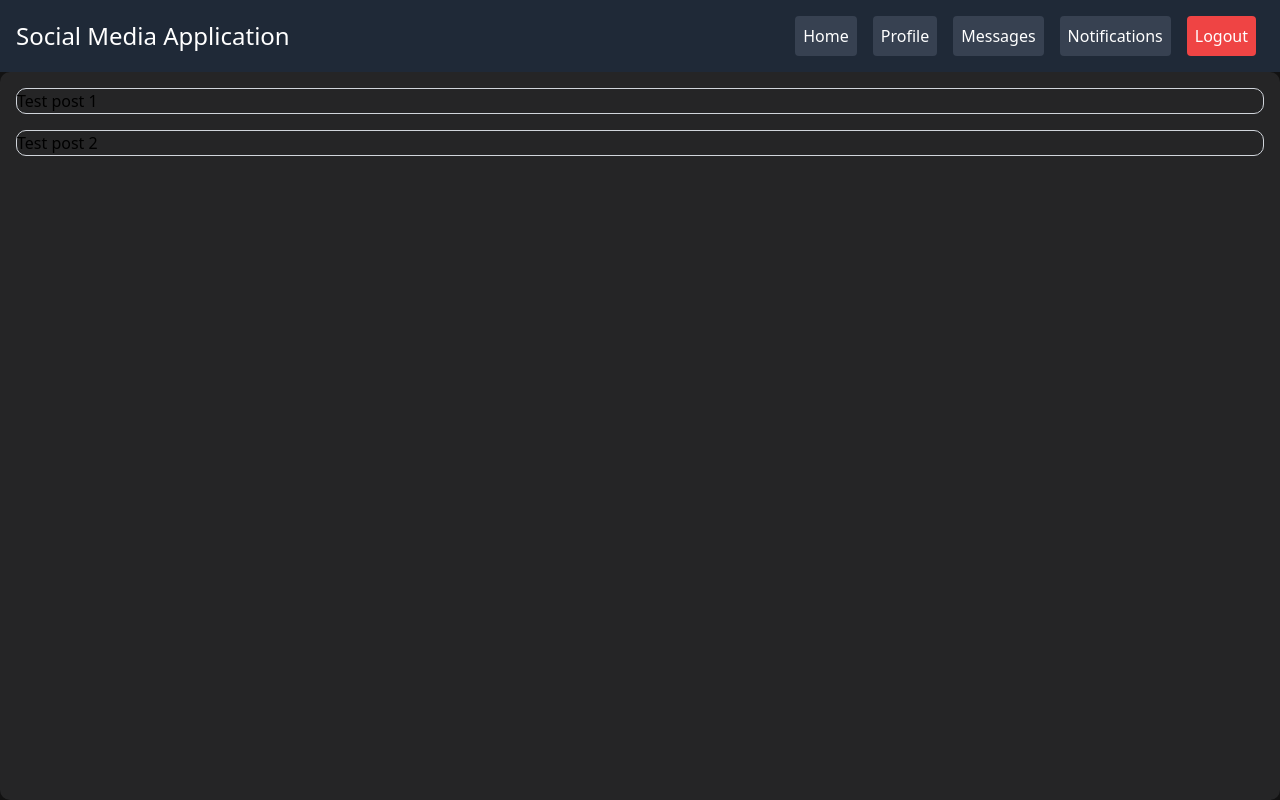
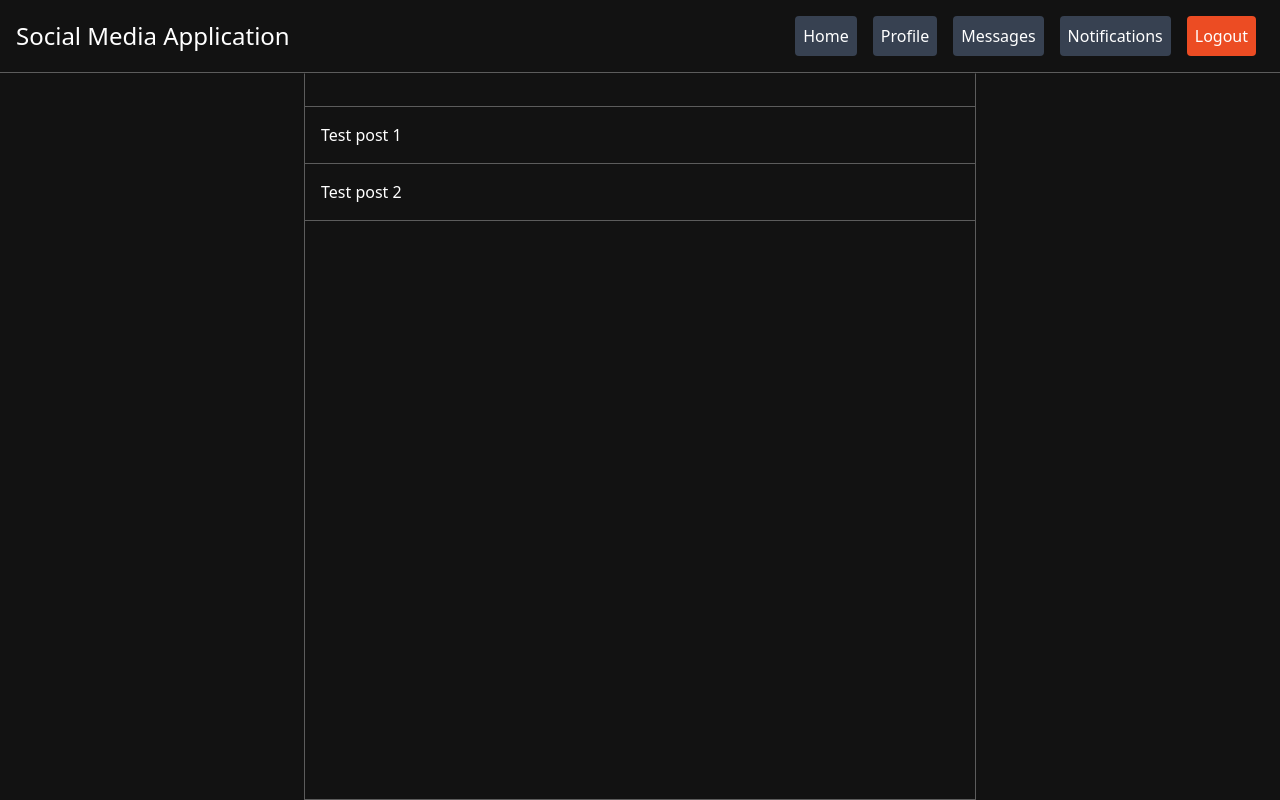
Before and after one commit to SocialMediaPlatform/social-media-platform-frontend, a React (Create React App) app: page /home in a window 1280 px wide. Built offline with nearby package versions, Linux system fonts and the light colour scheme.

Commit message:
IMPLEMENT: Added some css styles for Home Page

```diff
--- a/src/HomePage/HomePage.js
+++ b/src/HomePage/HomePage.js
@@ -6,7 +6,7 @@ const HomePage = () => {
     return (
         <div className='flex flex-col min-h-screen'>
             <Header />
-            <div className='bg-backgroundGrey flex flex-1'>
+            <div className='bg-backgroundGrey flex flex-1 justify-center items-stretch'>
                 <MainFeed />
             </div>
         </div>
--- a/src/HomePage/components/Header.js
+++ b/src/HomePage/components/Header.js
@@ -15,7 +15,7 @@ const Header = () => {
         }
     }
     return (
-        <header className="bg-gray-800 text-white p-4 flex justify-between items-center">
+        <header className="border-b bg-backgroundGrey border-borderGrey text-white p-4 flex justify-between items-center">
             <h1 className="text-2xl">Social Media Application</h1>
             <nav>
                 <button className='mx-2 p-2 bg-gray-700 hover:bg-gray-600 rounded'>Home</button>
@@ -24,7 +24,7 @@ const Header = () => {
                 <button className='mx-2 p-2 bg-gray-700 hover:bg-gray-600 rounded'>Notifications</button>
                 <button
                     onClick={handleLogout}
-                    className='mx-2 p-2 bg-red-500 hover:bg-red-400 rounded'
+                    className='mx-2 p-2 bg-lightRed hover:bg-red-400 rounded'
                 >
                     Logout
                 </button>
--- a/src/HomePage/components/MainFeed.js
+++ b/src/HomePage/components/MainFeed.js
@@ -2,12 +2,13 @@ import React from 'react';
 
 const MainFeed = () => {
     return (
-        <div className='box-border rounded-10px flex-col flex-grow p-4 bg-borderBoxGrey'>
-            <div className='border rounded-10px border-gray-300 p-30px mb-4'>
-                <p>Test post 1</p>
+        <div className='box-border border border-t-backgroundGrey border-borderGrey flex-col flex-grow max-w-2xl bg-backgroundGrey'>
+            <div className='border-b border-borderGrey p-4'></div>
+            <div className='border-b border-borderGrey p-4'>
+                <p className='text-white'>Test post 1</p>
             </div>
-            <div className='border rounded-10px border-gray-300 p-30px mb-4'>
-                <p>Test post 2</p>
+            <div className='border-b border-borderGrey p-4'>
+                <p className='text-white'>Test post 2</p>
             </div>
         </div>
     );
--- a/tailwind.config.js
+++ b/tailwind.config.js
@@ -11,6 +11,8 @@ module.exports = {
         colors: {
           backgroundGrey: '#121212',
           borderBoxGrey: '#252526',
+          lightRed: '#ec4c23',
+          borderGrey: '#5c5c5c'
       },
     },
   },
```
